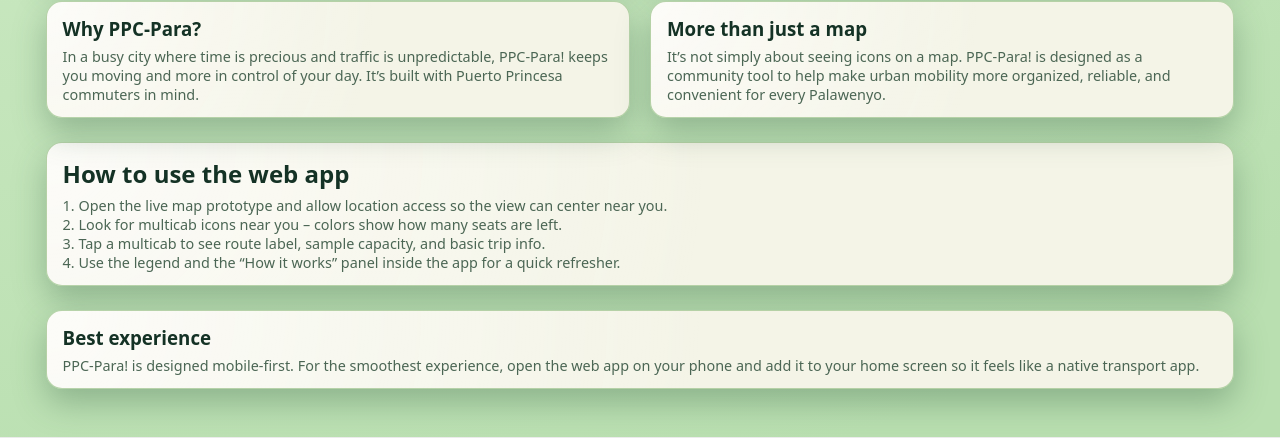
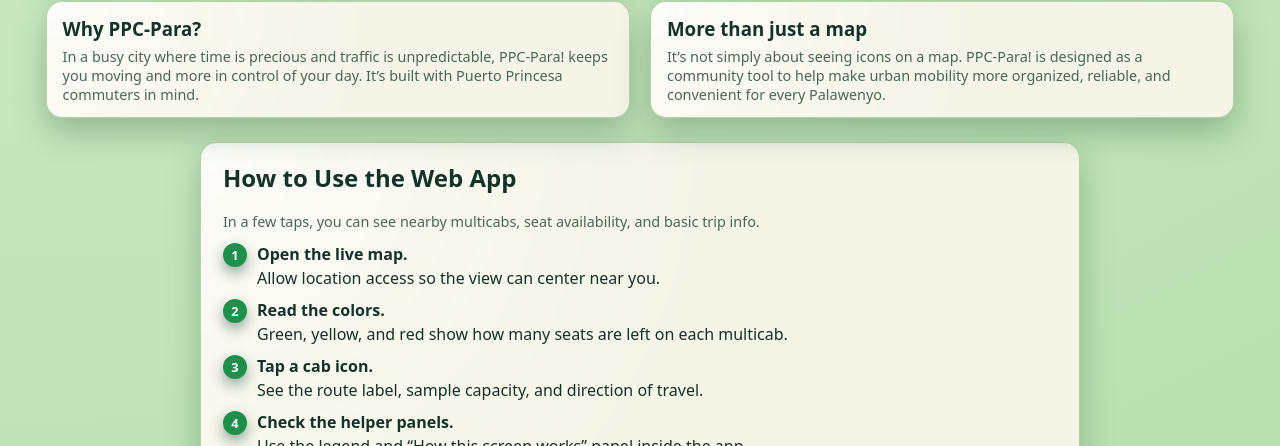
Before and after one commit to AceofSpades0402/ParaPPC, a website: page landing.html in a window 1280 px wide. Shown: the part 2008-2454 px from the top of the page. Drawn offline with Linux system fonts and the light colour scheme.

Commit message:
fixing and debugging

```diff
--- a/landing.css
+++ b/landing.css
@@ -589,6 +589,72 @@
   box-shadow: 0 14px 32px rgba(53, 94, 65, 0.35);
 }
 
+#how-to-use .how-to-use-block {
+  max-width: 880px;
+  margin: 0 auto;
+  padding: 18px 22px 16px;
+  display: flex;
+  flex-direction: column;
+  gap: 12px;
+}
+
+.how-to-use-intro {
+  font-size: 0.95rem;
+  color: var(--text-main);
+  margin-bottom: 4px;
+}
+
+.how-to-use-steps {
+  list-style: none;
+  padding: 0;
+  margin: 0;
+  display: flex;
+  flex-direction: column;
+  gap: 10px;
+}
+
+.how-to-use-step {
+  display: flex;
+  align-items: flex-start;
+  gap: 10px;
+}
+
+.how-to-use-step-badge {
+  width: 24px;
+  height: 24px;
+  border-radius: 999px;
+  background: var(--accent);
+  color: #f9fafb;
+  display: inline-flex;
+  align-items: center;
+  justify-content: center;
+  font-size: 0.8rem;
+  font-weight: 700;
+  box-shadow: 0 6px 14px rgba(22, 63, 42, 0.45);
+  flex-shrink: 0;
+}
+
+.how-to-use-step strong {
+  display: block;
+  margin-bottom: 2px;
+}
+
+@media (max-width: 600px) {
+  #how-to-use .how-to-use-block {
+    padding: 16px 14px 14px;
+  }
+
+  .how-to-use-intro {
+    font-size: 0.9rem;
+  }
+
+  .how-to-use-step-badge {
+    width: 22px;
+    height: 22px;
+    font-size: 0.78rem;
+  }
+}
+
 #about {
   min-height: auto;
   display: block;
--- a/landing.html
+++ b/landing.html
@@ -135,15 +135,41 @@
       </section>
 
       <section id="how-to-use" class="section">
-        <div class="section-block">
-          <h2>How to use the web app</h2>
-          <p>
-            1. Open the live map prototype and allow location access so the view can center near you.<br />
-            2. Look for multicab icons near you – colors show how many seats are left.<br />
-            3. Tap a multicab to see route label, sample capacity, and basic trip info.<br />
-            4. Use the legend and the “How it works” panel inside the app for a quick refresher.
+        <div class="section-block how-to-use-block">
+          <h2>How to Use the Web App</h2>
+          <p class="how-to-use-intro">
+            In a few taps, you can see nearby multicabs, seat availability, and basic trip info.
           </p>
-
+          <ol class="how-to-use-steps">
+            <li class="how-to-use-step">
+              <span class="how-to-use-step-badge">1</span>
+              <div>
+                <strong>Open the live map.</strong>
+                Allow location access so the view can center near you.
+              </div>
+            </li>
+            <li class="how-to-use-step">
+              <span class="how-to-use-step-badge">2</span>
+              <div>
+                <strong>Read the colors.</strong>
+                Green, yellow, and red show how many seats are left on each multicab.
+              </div>
+            </li>
+            <li class="how-to-use-step">
+              <span class="how-to-use-step-badge">3</span>
+              <div>
+                <strong>Tap a cab icon.</strong>
+                See the route label, sample capacity, and direction of travel.
+              </div>
+            </li>
+            <li class="how-to-use-step">
+              <span class="how-to-use-step-badge">4</span>
+              <div>
+                <strong>Check the helper panels.</strong>
+                Use the legend and “How this screen works” panel inside the app.
+              </div>
+            </li>
+          </ol>
         </div>
       </section>
 
```
